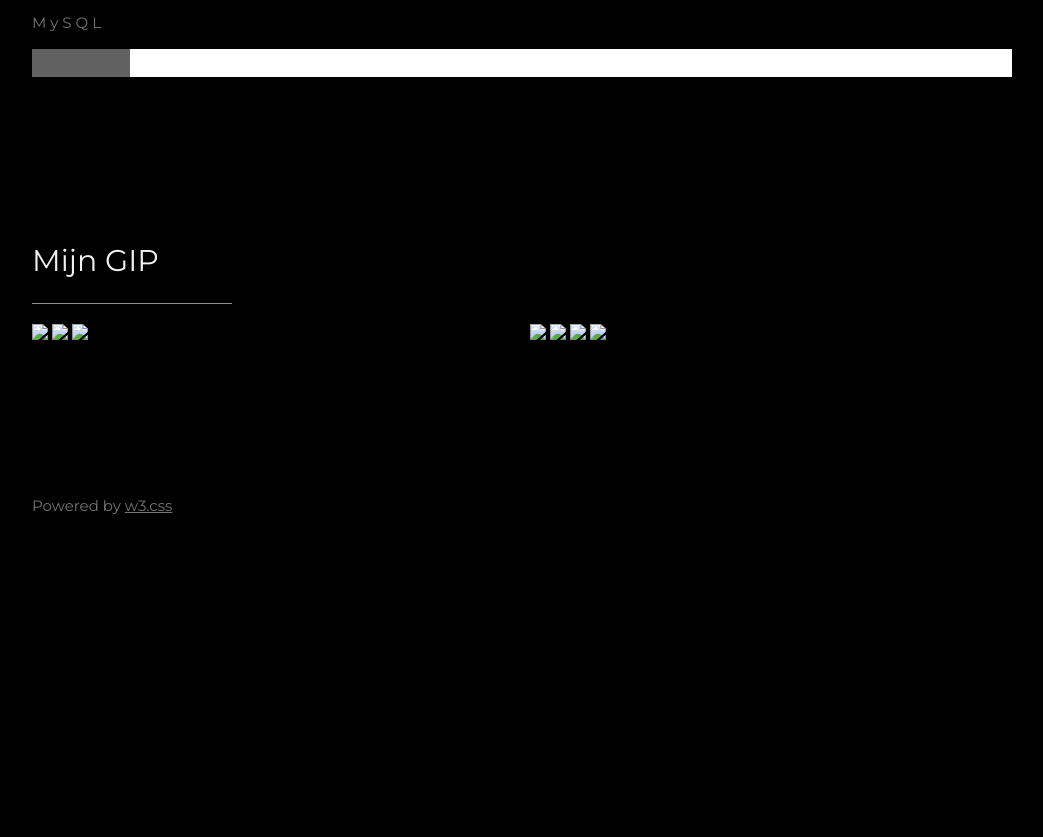
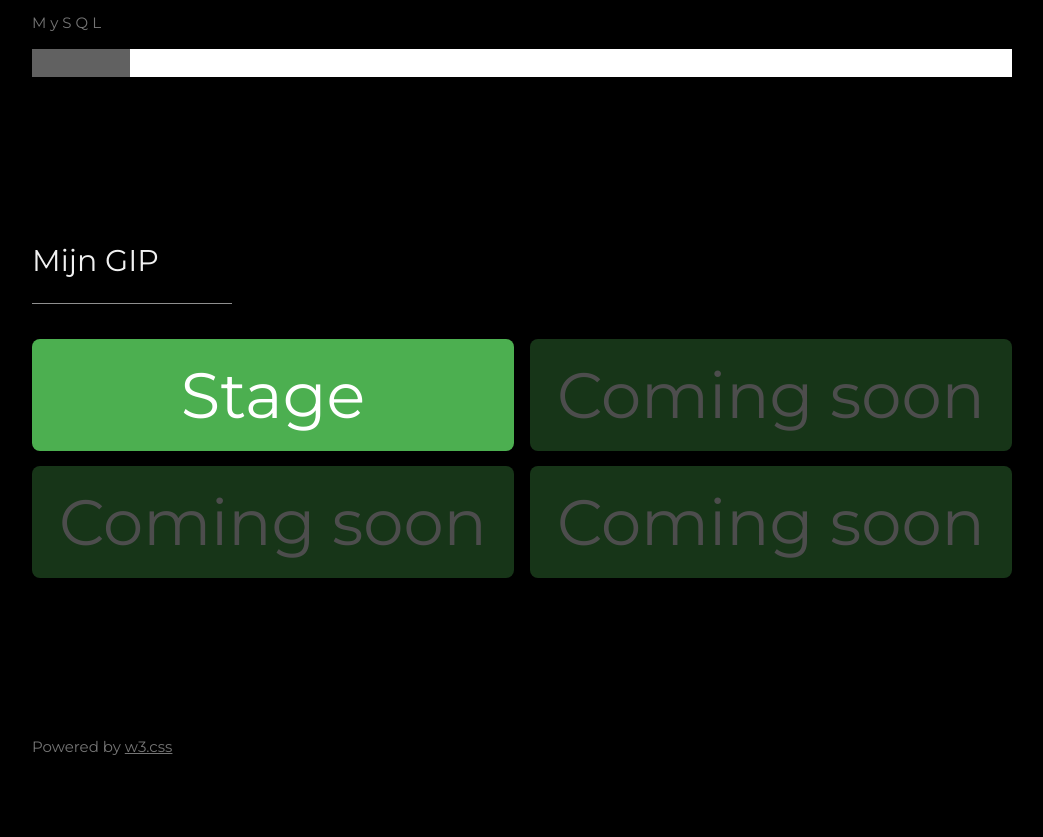
Before and after one commit to LiamB-immalle/GIPsite, a plain HTML site: page index.html in a window 1280 px wide. Shown: the part 2026-2863 px from the top of the page, without its empty margins (118-1161 px from the left). Before the commit the page ends 2622 px from the top, so only its background shows below. Drawn offline with nearby package versions, Linux system fonts and the light colour scheme.

Commit message:
Added Buttons

```diff
--- a/index.html
+++ b/index.html
@@ -127,18 +127,15 @@
     <!-- Grid for buttons -->
     <div class="w3-row-padding" style="margin:0 -16px">
       <div class="w3-half">
-        <img src="/w3images/wedding.jpg" style="width:100%">
-        <img src="/w3images/rocks.jpg" style="width:100%">
-        <img src="/w3images/sailboat.jpg" style="width:100%">
+        <p><button class="w3-button w3-round-large w3-jumbo w3-green w3-block">Stage</button></p>
+        <p><button class="w3-button w3-round-large w3-jumbo w3-green w3-disabled w3-block">Coming soon</button></p>
       </div>
 
       <div class="w3-half">
-        <img src="/w3images/underwater.jpg" style="width:100%">
-        <img src="/w3images/chef.jpg" style="width:100%">
-        <img src="/w3images/wedding.jpg" style="width:100%">
-        <img src="/w3images/p6.jpg" style="width:100%">
+        <p><button class="w3-button w3-round-large w3-jumbo w3-green w3-disabled w3-block">Coming soon</button></p>
+        <p><button class="w3-button w3-round-large w3-jumbo w3-green w3-disabled w3-block">Coming soon</button></p>
       </div>
-      <!-- End photo grid -->
+      <!-- End button grid -->
     </div>
     <!-- End Portfolio Section -->
   </div>
```
